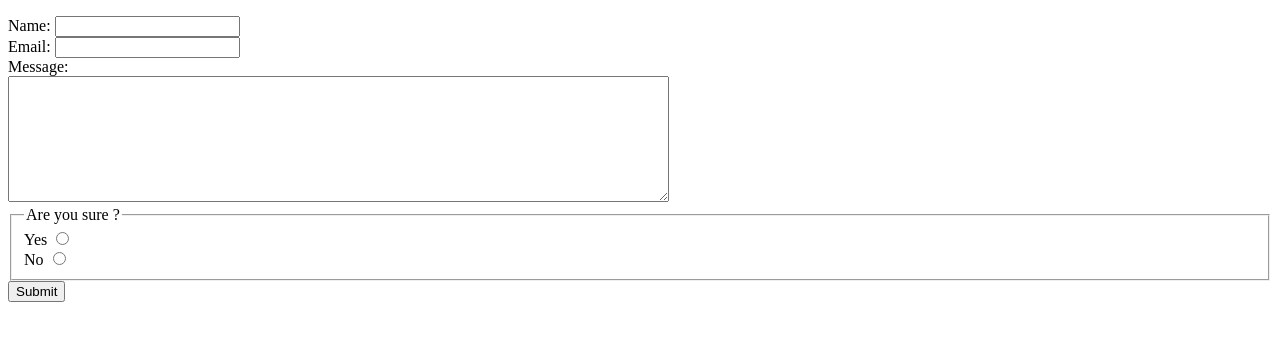
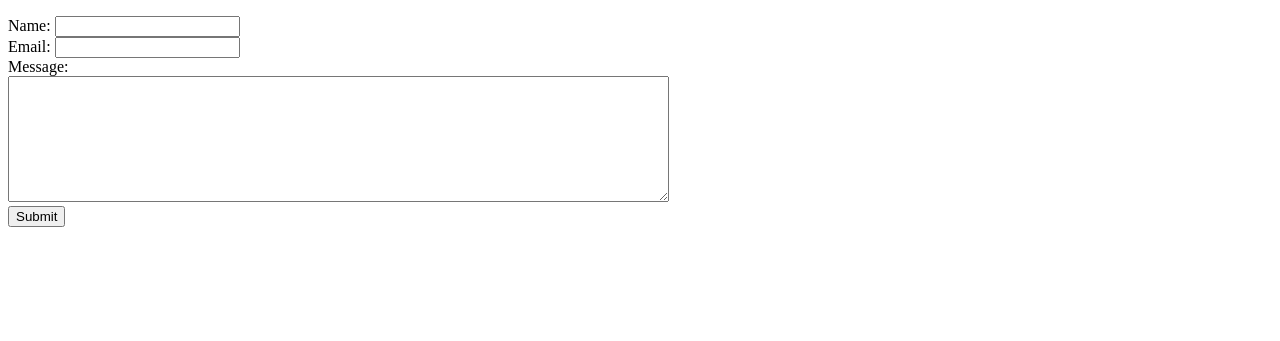
Before and after one commit to AJaySRao/Web_Essentials, a plain HTML site: page HTML-Personal site/contact.html in a window 1280 px wide. Shown: the part 315-656 px from the top of the page. Drawn offline with Linux system fonts and the light colour scheme.

```diff
--- a/HTML-Personal site/contact.html
+++ b/HTML-Personal site/contact.html
@@ -17,23 +17,13 @@
         <br>Nowhere on earth-501413599843</p>
     <hr>
     <h3>Contact Me</h3>
-    <form>
+    <form action="mailto:ajajay00@gmail.com" method="post" enctype="text/plain">
         <label>Name:</label>
-        <input type="text"><br>
+        <input type="text" name="name" value=""><br>
         <label>Email:</label>
-        <input type="email"><br>
+        <input type="email" name="email" value=""><br>
         <label>Message:</label><br>
-        <textarea name="name" rows="8" cols="80"></textarea><br>
-
-        <fieldset>
-            <legend>
-                Are you sure ?
-            </legend>
-            <label>Yes</label>
-            <input type="radio"><br>
-            <label>No</label>
-            <input type="radio">
-        </fieldset>
+        <textarea name="message" rows="8" cols="80"></textarea><br>
         <input type="Submit">
     </form>
 </body>
```
